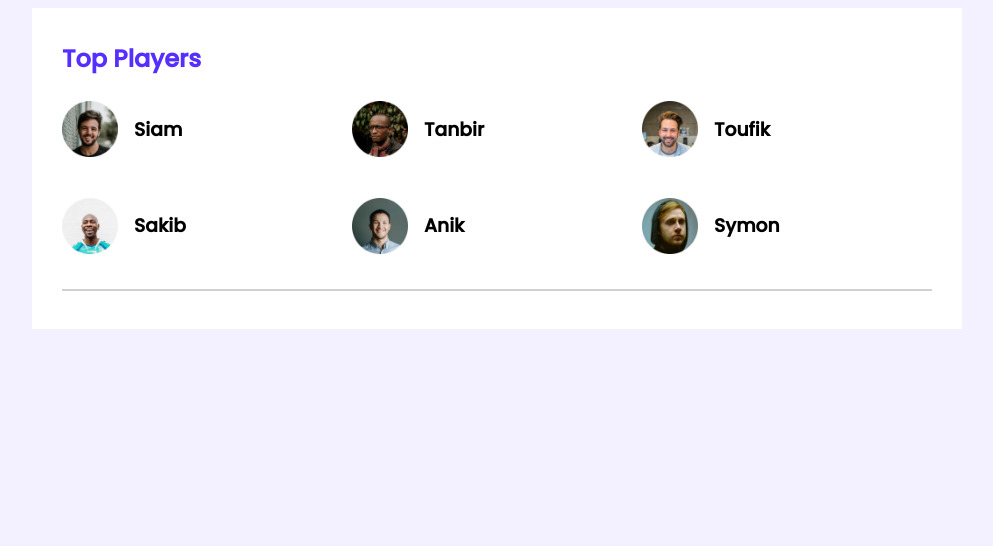
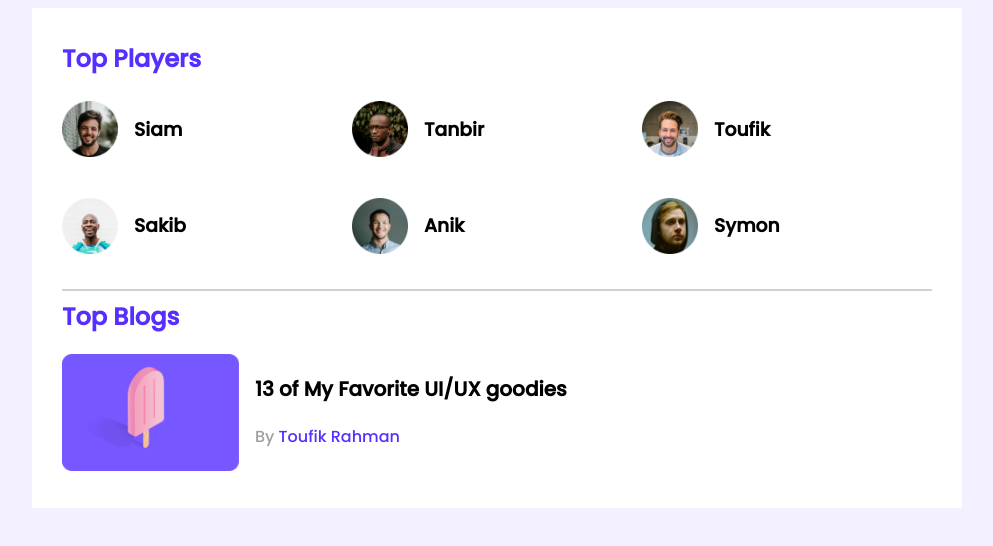
Before and after one commit to Aasifur-Rahman/leader-board-css3, a plain HTML site: page index.html in a window 1280 px wide. Shown: the whole page, without its empty margins (143-1136 px from the left). Drawn offline with Linux system fonts and the light colour scheme.

Commit message:
mid commit

```diff
--- a/index.html
+++ b/index.html
@@ -50,6 +50,22 @@
                 </div>
             </div>
             <hr>
+            <div class="top-blogs">
+                <h2 class="section-title">Top Blogs</h2>
+                <div class="blogs">
+                    <article class="blog">
+                        <div class="thumbnail">
+                            <img src="images/blogs/blog-1.png" alt="">
+                        </div>
+                        <div class="blog-info">
+                            <h3 class="blog-title">
+                                13 of My Favorite UI/UX goodies
+                            </h3>
+                            <p class="blog-author">By <a href="">Toufik Rahman</a></p>
+                        </div>
+                    </article>
+                </div>
+            </div>
         </section>
 
     </main>
--- a/styles/style.css
+++ b/styles/style.css
@@ -48,3 +48,35 @@ hr{
     margin-left: 16px;
     font-size: 18;
 }
+
+/* -----------top blogs styles
+--------------------------------------*/
+
+
+.blog{
+    display: flex;
+}
+
+.blog  img{
+    width: 177px;
+    height: 117px;
+}
+
+.blog-info{
+    margin-left: 16px;
+}
+.blog-title{
+    font-size: 20px;
+}
+.blog-author{
+    font-size: 16px;
+    color: #9F9F9F
+
+}
+
+.blog-author a{
+    text-decoration: none;
+    font-size: 16px;
+    color: #562EFF;
+
+}
```
